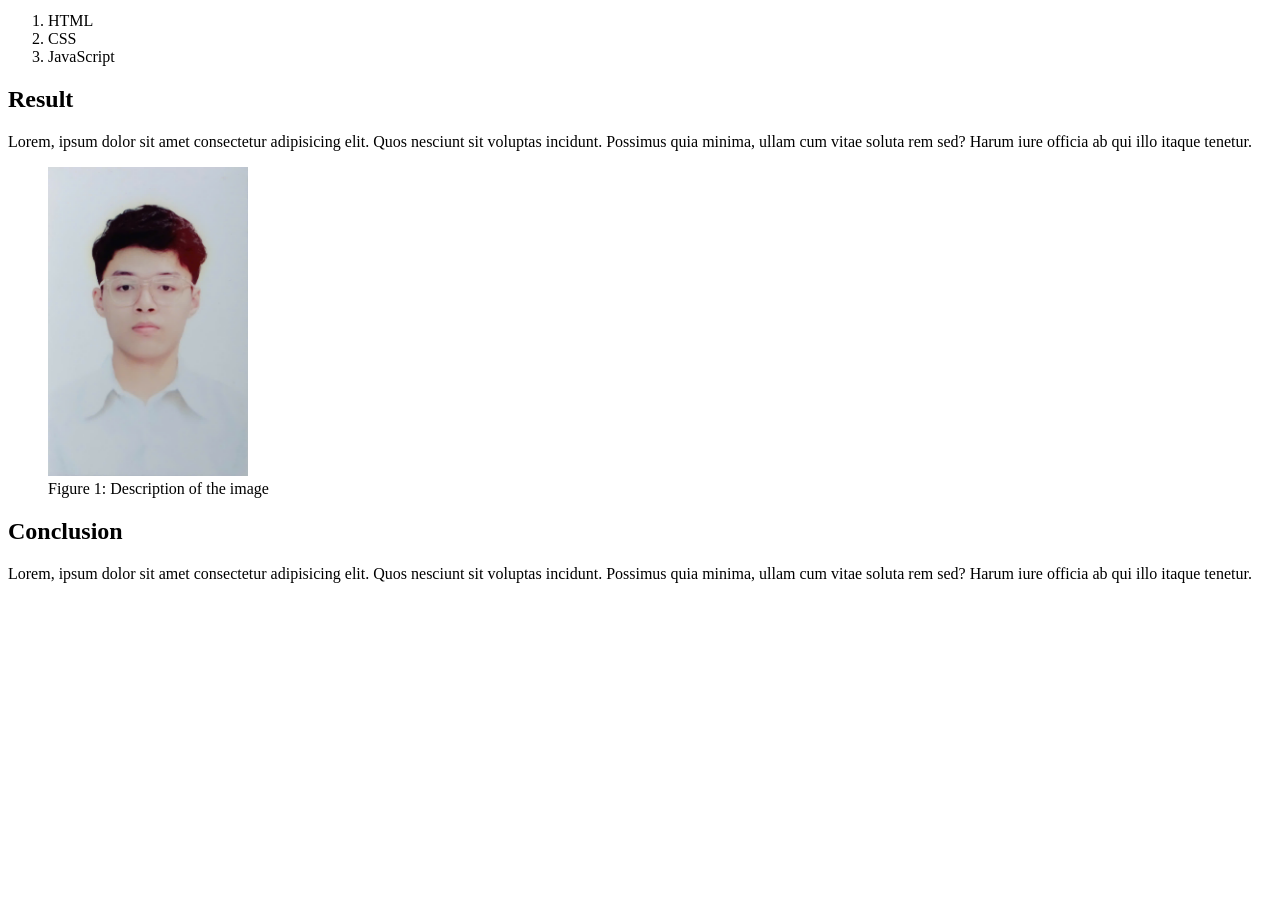
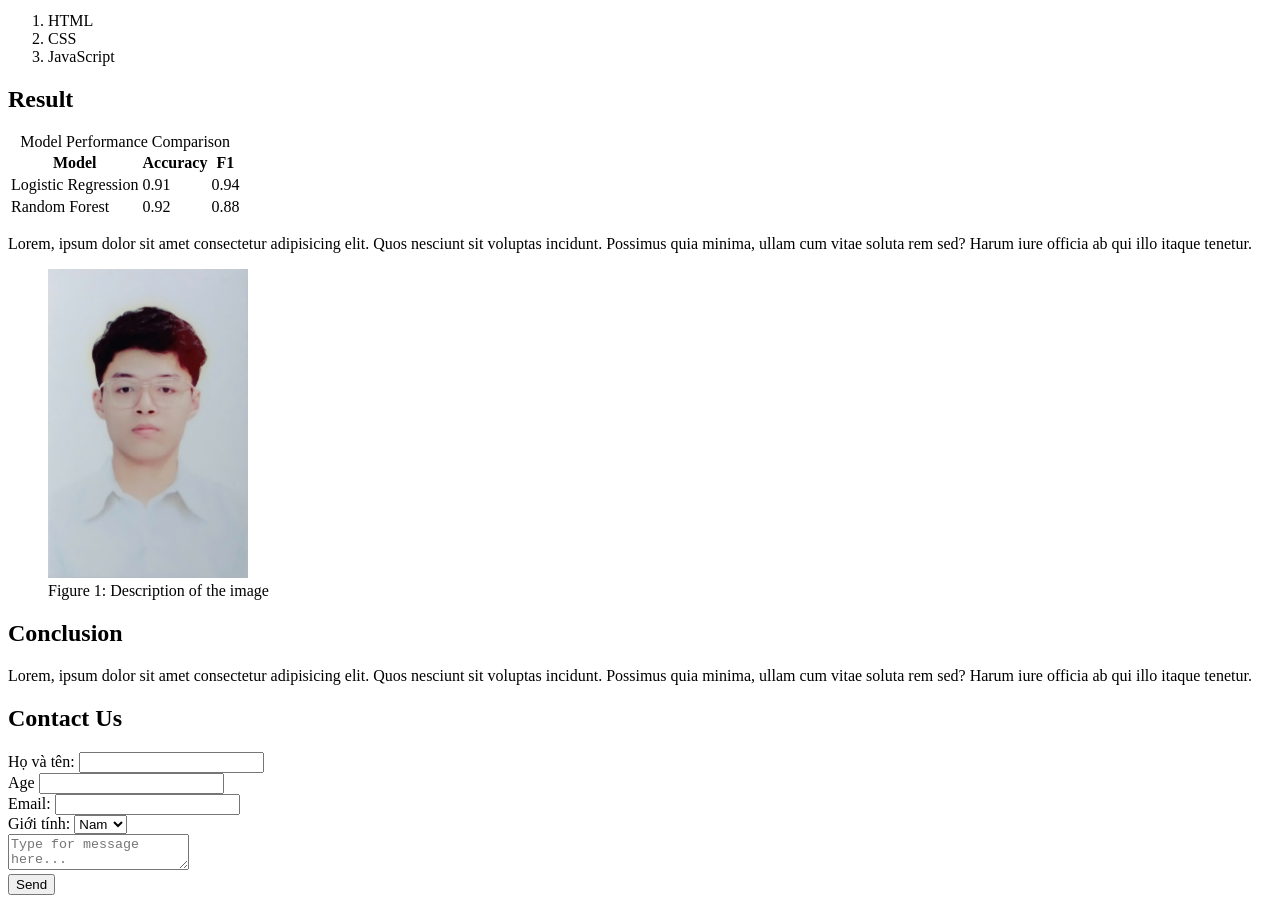
Before and after one commit to leducminh290506-eng/Web-design-and-Programming, a plain HTML site: page w2/semantic.html in a window 1280 px wide. Shown: the part 420-1323 px from the top of the page. Before the commit the page ends 1019 px from the top, so only its background shows below. Drawn offline with Linux system fonts and the light colour scheme.

Commit message:
add forms

```diff
--- a/w2/semantic.html
+++ b/w2/semantic.html
@@ -36,18 +36,76 @@
         </section>
         <section id="result">
             <h2>Result</h2>
+
+            <table>
+                <caption>Model Performance Comparison</caption>
+                <thead>
+                    <tr>
+                        <th>Model</th>
+                        <th>Accuracy</th>
+                        <th>F1</th>
+                    </tr>
+                </thead>
+                <tbody>
+                    <tr>
+                        <td>Logistic Regression</td>
+                        <td>0.91</td>
+                        <td>0.94</td>
+                    </tr>
+                    <tr>
+                        <td>Random Forest</td>
+                        <td>0.92</td>
+                        <td>0.88</td>
+                    </tr>
+                </tbody>
+            </table>
+
             <p>Lorem, ipsum dolor sit amet consectetur adipisicing elit. Quos nesciunt sit voluptas incidunt. Possimus
-                quia minima, ullam cum vitae soluta rem sed? Harum iure officia ab qui illo itaque tenetur.</p>
+                quia minima, ullam cum vitae soluta rem sed? Harum iure officia ab qui illo itaque tenetur.
+            </p>
+
             <figure>
                 <img src="../images/image.jpg" alt="Description of the image" width="200">
                 <figcaption>Figure 1: Description of the image</figcaption>
             </figure>
+
         </section>
         <section id="conclusion">
             <h2>Conclusion</h2>
             <p>Lorem, ipsum dolor sit amet consectetur adipisicing elit. Quos nesciunt sit voluptas incidunt. Possimus
                 quia minima, ullam cum vitae soluta rem sed? Harum iure officia ab qui illo itaque tenetur.</p>
         </section>
+
+        <section id="contact">
+            <h2>Contact Us</h2>
+
+            <form action="/send" method="post">
+                <label for="hoten">Họ và tên:</label>
+                <input type="text" id="hoten" name="hoten" required>
+
+                <br>
+                <label for="age">Age</label>
+                <input type="number" name="age" id="age" min="1" required>
+
+                <br>
+                <label for="email">Email:</label>
+                <input type="email" id="email" name="email">
+
+                <br>
+                <label for="gender">Giới tính:</label>
+                <select name="gender" id="gender">
+                    <option value="male">Nam</option>
+                    <option value="female">Nữ</option>
+                    <option value="other">Khác</option>
+                </select>
+
+                <br>
+                <textarea name="message" id="message" placeholder="Type for message here..."></textarea>
+
+                <br>
+                <button type="submit">Send</button>
+            </form>
+        </section>
     </main>
 </body>
 
```
